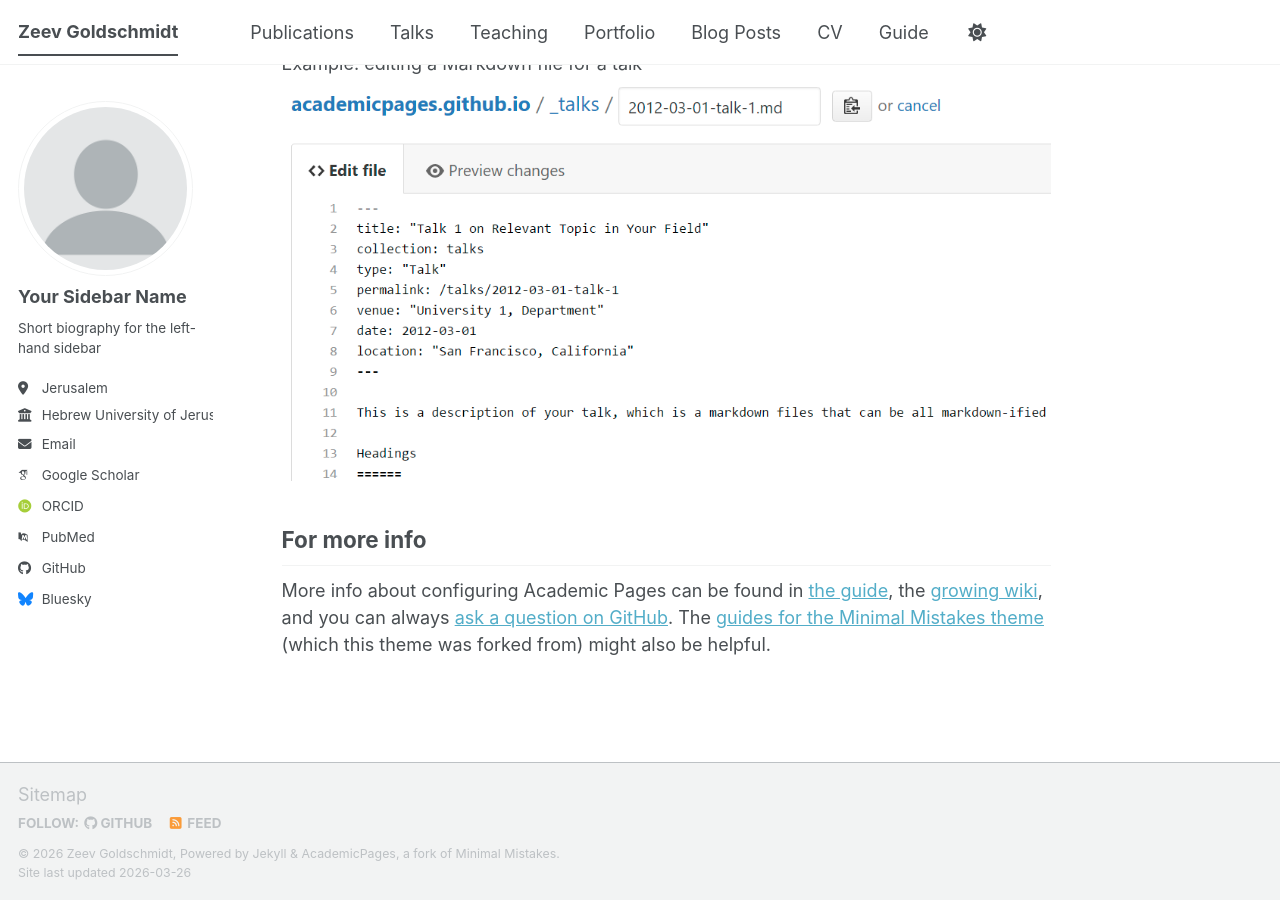
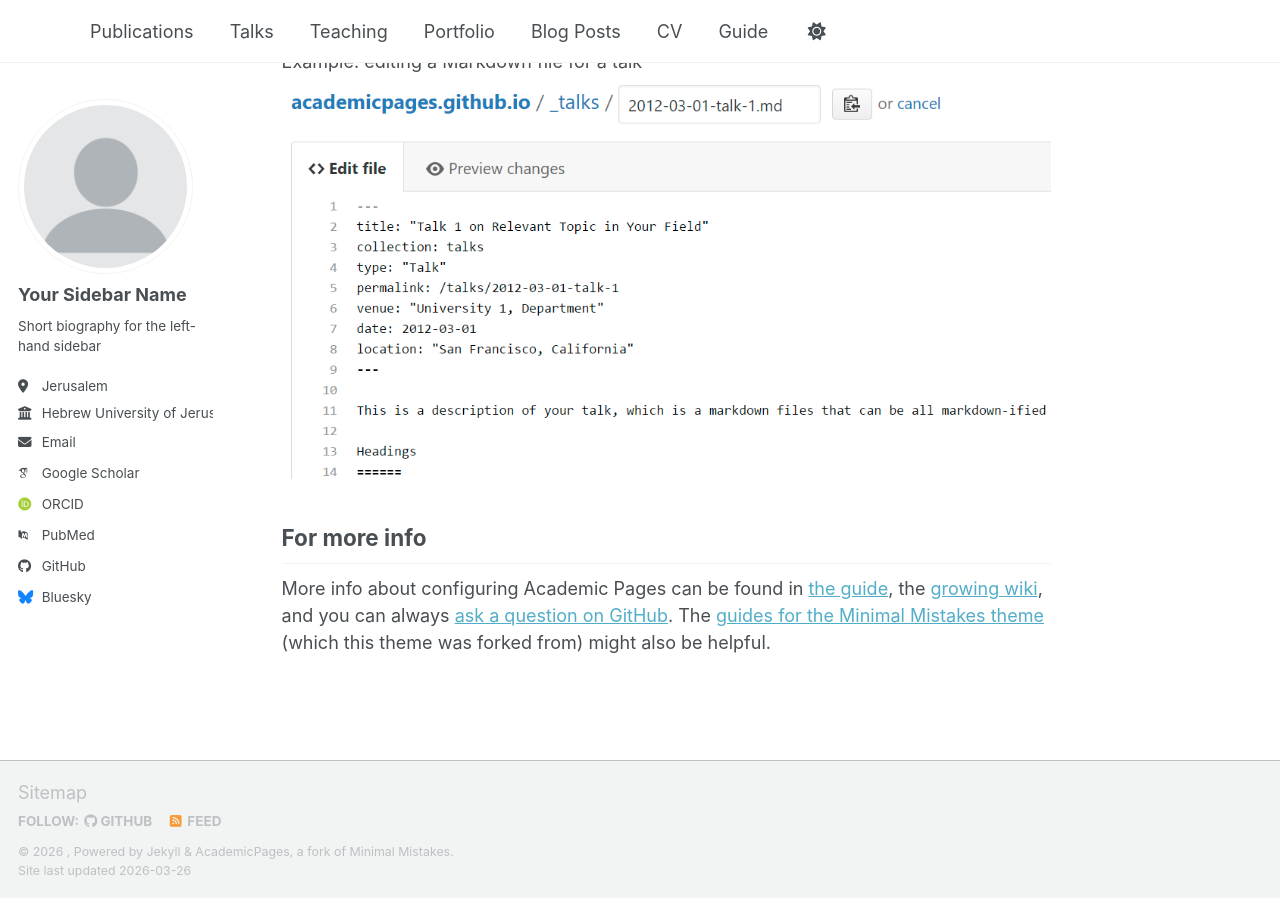
Before and after one commit to Zeev-go/Zeev-go.github.io, a Jekyll site: the page built from _pages/about.md, in a window 1280 px wide and 900 px high, scrolled down 2720 px. Built offline with Jekyll 4.4.1, drawn with Linux system fonts in a browser that asks for light colours; some web fonts are replaced; a script bundle is joined from its source files by our own code; library files that are not in the unit come from our copies.

Commit message:
Update _config.yml

```diff
--- a/_config.yml
+++ b/_config.yml
@@ -9,9 +9,9 @@
 # Basic Site Settings
 locale                   : "en-US"
 site_theme               : "default" # The available themes options are "default", "air", "sunrise", "mint", "dirt" and "contrast"
-title                    : "Zeev Goldschmidt"
+title                    : ""
 title_separator          : "-"
-name                     : &name "Zeev Goldschmidt"
+name                     : &name ""
 description              : &description "Your Name's academic portfolio"   # Update this with a general description of your site, this is the default if not overridden by a page
 url                      : https://academicpages.github.io # The base hostname & protocol for your site e.g. "https://[your GitHub username].github.io",
                                                            # or if you already have some other page hosted on Github then use "https://[your GitHub username].github.io/[Your Repo Name]"
```
